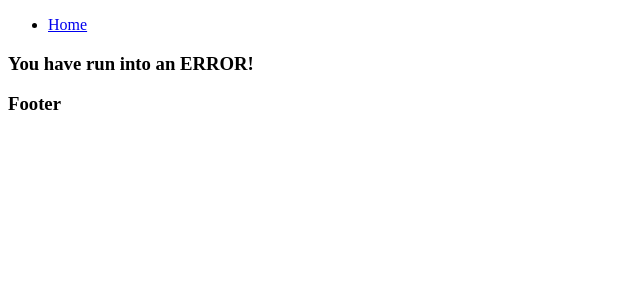
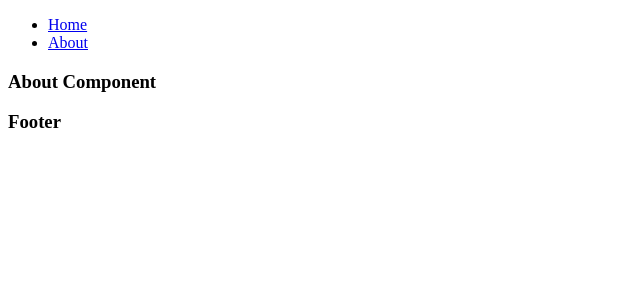
Before and after one commit to MichaelAbe/react-guitar-front, a React (Create React App) app: page /about in a window 1280 px wide. Shown: the top 300 px of the page, without its empty margins (0-640 px from the left). Built offline with nearby package versions, Linux system fonts and the light colour scheme.

Commit message:
established about link in nav bar

```diff
--- a/src/App.js
+++ b/src/App.js
@@ -5,7 +5,8 @@ import Footer from './components/Footer';
 import HelloWorld from './components/HelloWorld';
 import Nav from './components/Nav'
 import Home from './components/Home'
-import Err from './components/Err';
+import Err from './components/Err'
+import About from './components/About'
 
 
 class App extends Component {
@@ -16,6 +17,7 @@ class App extends Component {
         <Nav />
         <Switch>
           <Route exact path='/' component= { Home } />
+          <Route exact path='/about' component= { About } />
           <Route component= { Err } />
         </Switch>
         <Footer />
--- a/src/components/About.js
+++ b/src/components/About.js
@@ -0,0 +1,13 @@
+import React, { Component } from 'react'
+
+class About extends Component {
+    render() {
+        return (
+            <div>
+                <h3>About Component</h3>
+            </div>
+        )
+    }
+}
+
+export default About
--- a/src/components/Nav.js
+++ b/src/components/Nav.js
@@ -6,6 +6,7 @@ class Nav extends Component {
         return (
             <ul>
                 <li><Link to='/'>Home</Link></li>
+                <li><Link to='/about'>About</Link></li>
             </ul>
         )
     }
```
